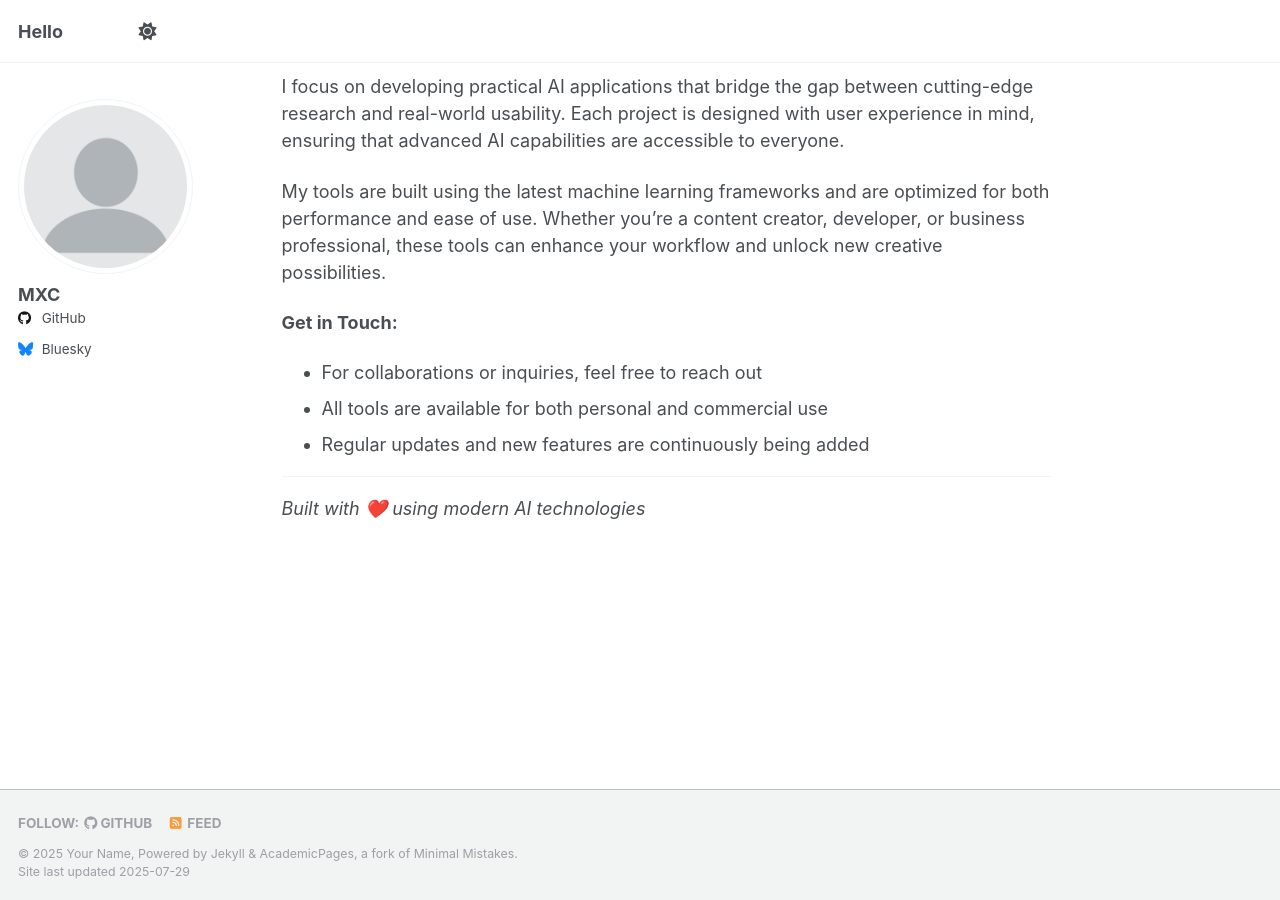
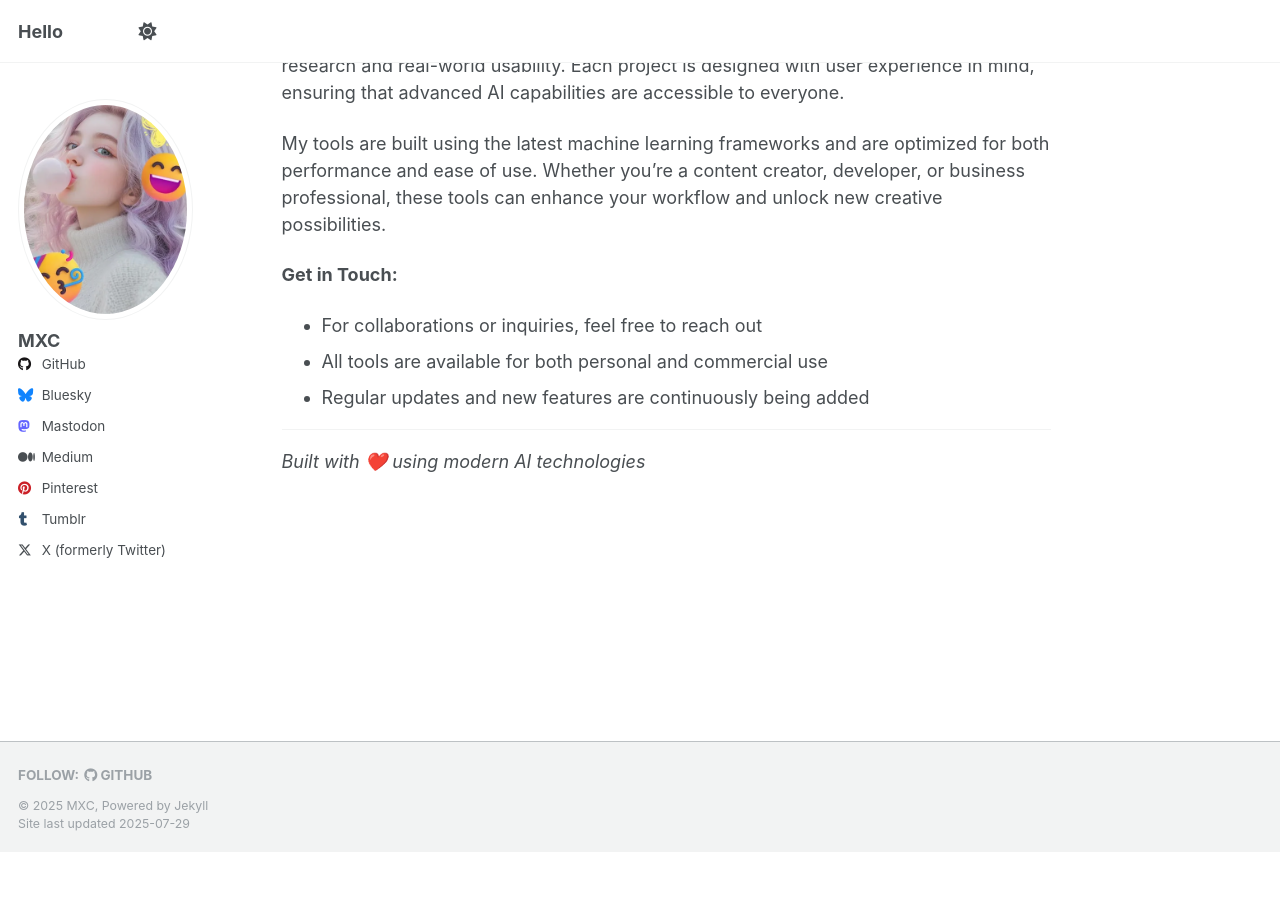
Before and after one commit to MrMengXC/mrmengxc.github.io, a Jekyll site: the page built from _pages/about.md, in a window 1280 px wide and 900 px high, scrolled down 2225 px. Built offline with Jekyll 4.4.1, drawn with Linux system fonts in a browser that asks for light colours; after the commit the page ends 3077 px from its top, so only the background shows below that; some of the changed text lies outside the part shown.

Commit message:
更新侧边栏内容

```diff
--- a/_config.yml
+++ b/_config.yml
@@ -11,9 +11,9 @@ locale                   : "en-US"
 site_theme               : "default"
 title                    : "Hello"
 title_separator          : "-"
-name                     : &name "Your Name"
-description              : &description "personal description"
-url                      : https://academicpages.github.io # the base hostname & protocol for your site e.g. "https://[your GitHub username].github.io" or if you already have some other page hosted on Github then use "https://[your GitHub username].github.io/[Your Repo Name]"
+name                     : &name "MXC"
+description              : &description ""
+url                      : https://github.com/MrMengXC # the base hostname & protocol for your site e.g. "https://[your GitHub username].github.io" or if you already have some other page hosted on Github then use "https://[your GitHub username].github.io/[Your Repo Name]"
 baseurl                  : "" # the subpath of your site, e.g. "/blog"
 repository               : "academicpages/academicpages.github.io"
 
@@ -62,14 +62,14 @@ author:
   instagram        : # Username
   lastfm           : # Username
   linkedin         : # Username
-  mastodon         : # URL
-  medium           : # URL
-  pinterest        : # Username
+  mastodon         : "https://mastodon.social/@mxc199"
+  medium           : "https://medium.com/@mxcdev"
+  pinterest        : "mxc"
   soundcloud       : # Username
   steam            : # Username
   telegram         : # URL
-  tumblr           : # Username
-  twitter          : # Username for X / Twitter
+  tumblr           : "mxcdev1993"
+  twitter          : "mngxiocho157976"
   vine             : # Username
   weibo            : # Username
   wikipedia        : # Username
@@ -120,7 +120,7 @@ staticman:
       options:
         format           : "iso8601" # "iso8601" (default), "timestamp-seconds", "timestamp-milliseconds"
 atom_feed:
-  hide                   : false     # change to true to hide the RSS feed in the footer
+  hide                   : true     # change to true to hide the RSS feed in the footer
   path                   : # blank (default) uses feed.xml
 
 
--- a/_includes/footer.html
+++ b/_includes/footer.html
@@ -20,6 +20,6 @@
 {% endif %}
 
 <div class="page__footer-copyright">
-  &copy; {{ site.time | date: '%Y' }} {{ site.name | default: site.title }}, {{ site.data.ui-text[site.locale].powered_by | default: "Powered by" }} <a href="http://jekyllrb.com" rel="nofollow">Jekyll</a> &amp; <a href="https://github.com/academicpages/academicpages.github.io">AcademicPages</a>, a fork of <a href="https://mademistakes.com/work/minimal-mistakes-jekyll-theme/" rel="nofollow">Minimal Mistakes</a>.<br />
+  &copy; {{ site.time | date: '%Y' }} {{ site.name | default: site.title }}, {{ site.data.ui-text[site.locale].powered_by | default: "Powered by" }} <a href="http://jekyllrb.com" rel="nofollow">Jekyll</a> <br />
   Site last updated {{ "now" | date: '%Y-%m-%d' }}
 </div>
```
Also changed, not shown: _pages/about.md (+1 -1 lines), images/profile.png.
